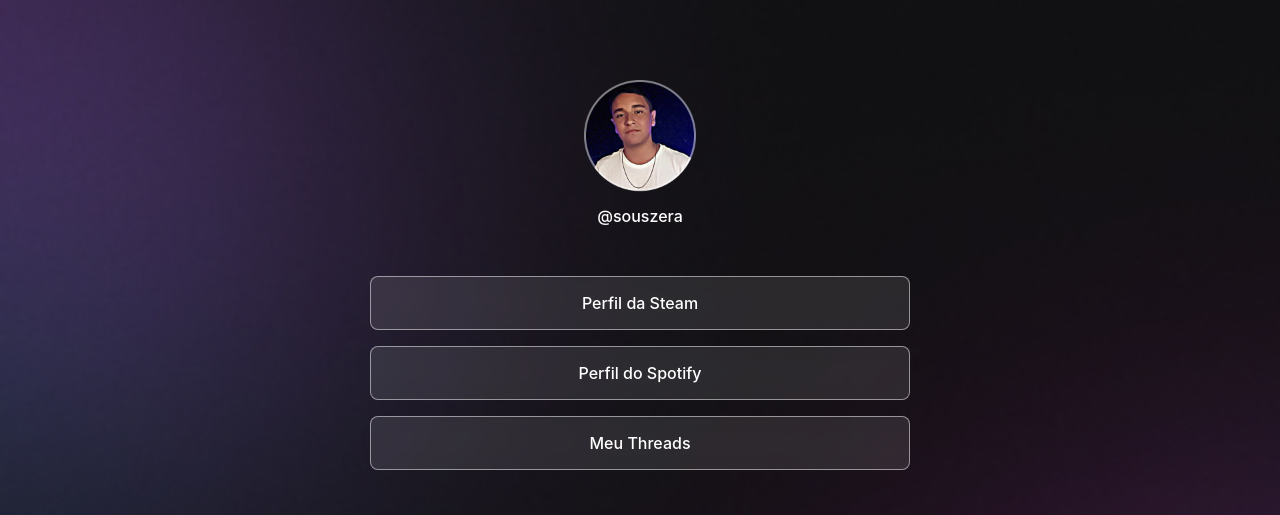
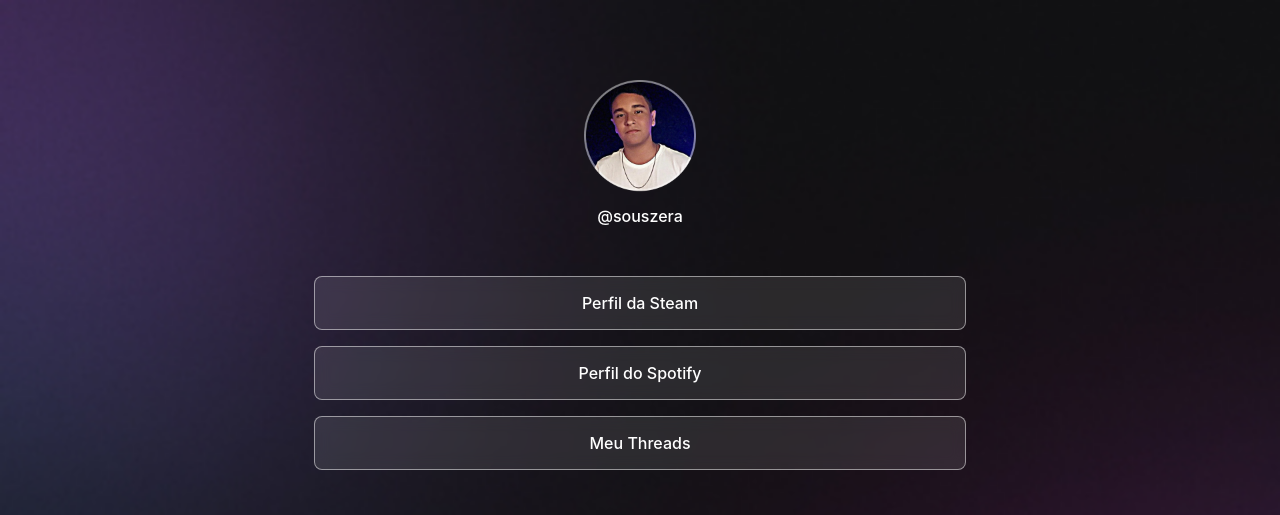
Before and after one commit to sousa210/Site-Sousa, a plain HTML site: page index.html in a window 1280 px wide. Shown: the top 515 px of the page. Drawn offline with nearby package versions, Linux system fonts and the light colour scheme; a small style sheet from the web is missing.

Commit message:
Update style.css

```diff
--- a/style.css
+++ b/style.css
@@ -24,7 +24,7 @@ body * {
 
 #conteiner {
   width: 100%;
-  max-width: 588px;
+  max-width: 700px;
   margin: 56px auto 0px;
   padding: 0 24px;
 }
```
